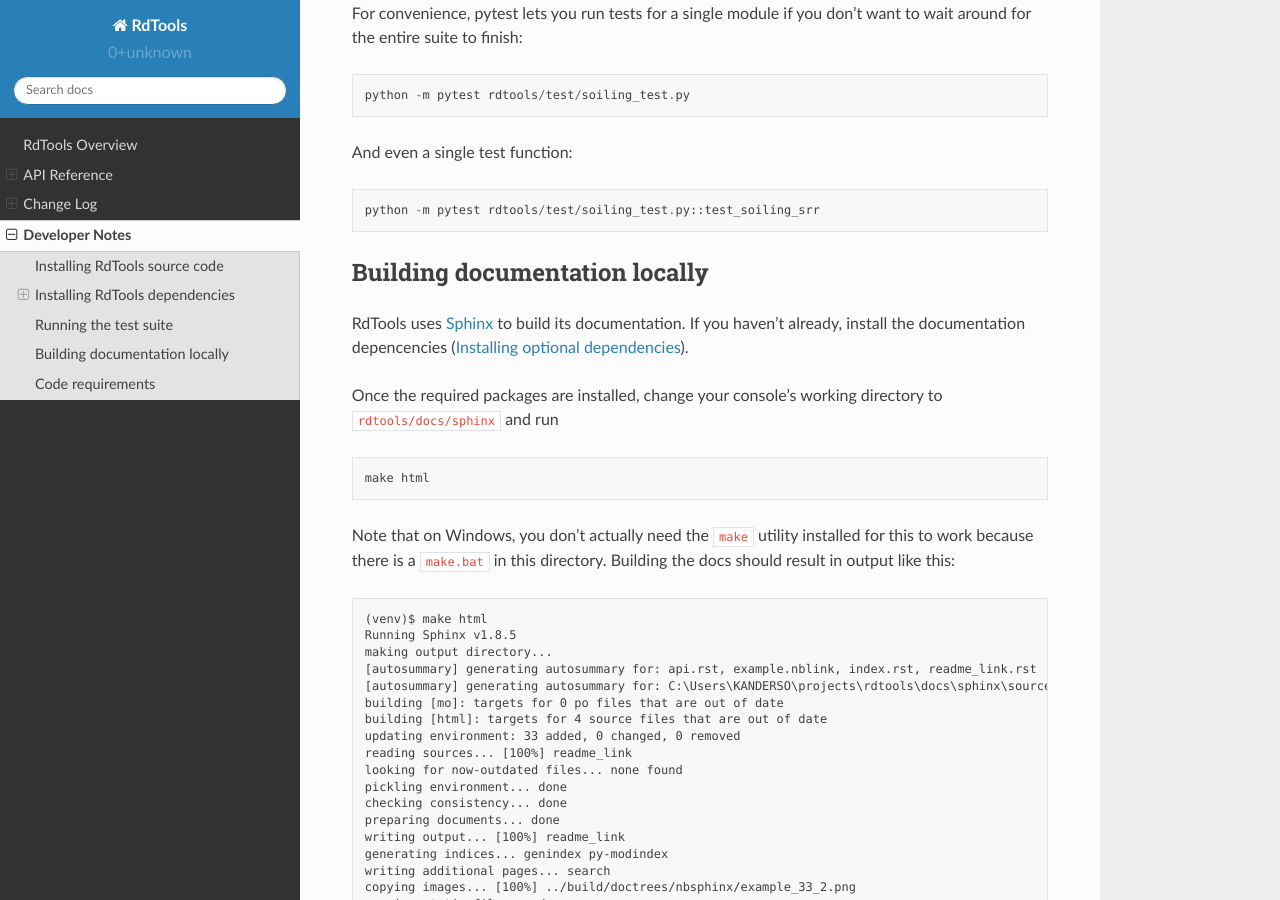
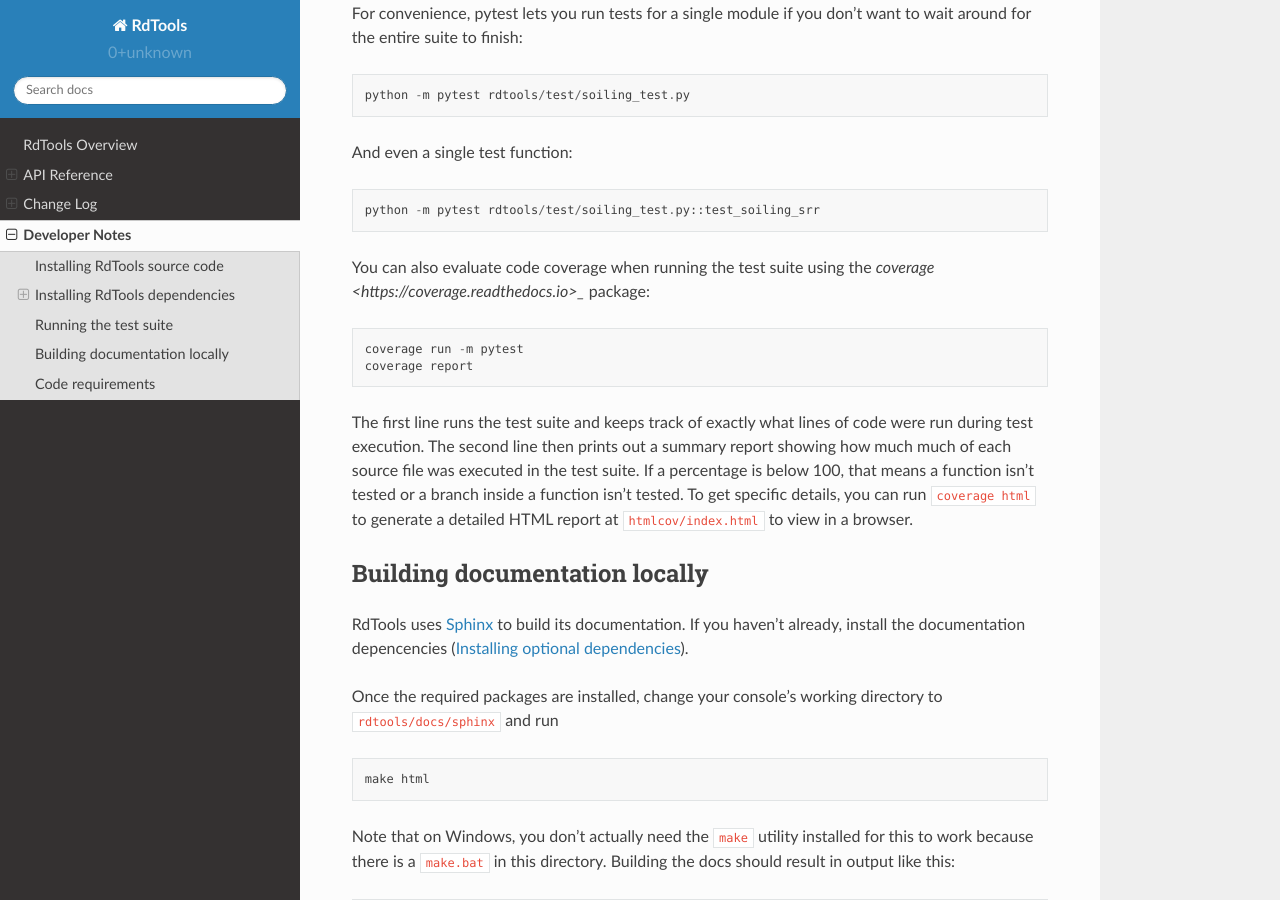
Before and after one commit to NREL/rdtools, a Sphinx documentation site: the page built from docs/sphinx/source/developer_notes.rst, in a window 1280 px wide and 900 px high, scrolled down 1728 px. Built offline with Sphinx 7.4.7 and the Read the Docs theme 2.0.0, drawn with Linux system fonts in a browser that asks for light colours; pages that are not in the unit, such as notebooks, are missing from menus.

Commit message:
Add coverage instructions and configuration

```diff
--- a/docs/sphinx/source/developer_notes.rst
+++ b/docs/sphinx/source/developer_notes.rst
@@ -100,6 +100,21 @@ And even a single test function:
 
     python -m pytest rdtools/test/soiling_test.py::test_soiling_srr
 
+You can also evaluate code coverage when running the test suite using the
+`coverage <https://coverage.readthedocs.io>_` package:
+
+::
+
+    coverage run -m pytest
+    coverage report
+
+The first line runs the test suite and keeps track of exactly what lines of
+code were run during test execution.  The second line then prints out a
+summary report showing how much much of each source file was
+executed in the test suite.  If a percentage is below 100, that means a
+function isn't tested or a branch inside a function isn't tested.  To get
+specific details, you can run ``coverage html`` to generate a detailed HTML
+report at ``htmlcov/index.html`` to view in a browser.
 
 Building documentation locally
 ------------------------------
--- a/setup.py
+++ b/setup.py
@@ -55,6 +55,7 @@ EXTRAS_REQUIRE = {
     ],
     'test': [
         'pytest',
+        'coverage',
     ]
 }
 EXTRAS_REQUIRE['all'] = sorted(set(sum(EXTRAS_REQUIRE.values(), [])))
```
Also changed, not shown: 2 other files.
